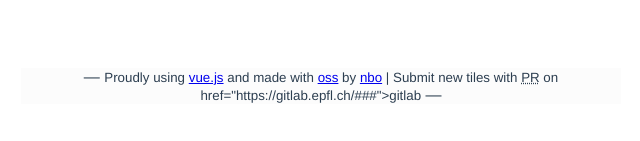
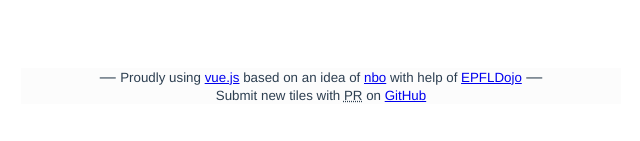
Before and after one commit to ponsfrilus/EPFLArrival, a Vue app: page / in a window 1280 px wide. Shown: the part 243-384 px from the top of the page, without its empty margins (319-959 px from the left). Built offline with nearby package versions, Linux system fonts and the light colour scheme; no server answers.

Commit message:
Fix link + updated info

```diff
--- a/src/layout/Footer.vue
+++ b/src/layout/Footer.vue
@@ -1,5 +1,6 @@
 <template>
   <footer>
-    &mdash; <small>Proudly using <a href="https://vuejs.org/v2/">vue.js</a> and made with <a href="https://en.wikipedia.org/wiki/Open-source_software">oss</a> by <a href="https://go.epfl.ch/nbo">nbo</a> | Submit new tiles with <acronym title="Pull Request" lang="en">PR</acronym> on <a>href="https://gitlab.epfl.ch/###">gitlab</a></small> &mdash;
+    &mdash; <small>Proudly using <a href="https://vuejs.org/v2/">vue.js</a> based on an idea of <a href="https://go.epfl.ch/nbo">nbo</a> with help of <a href="https://github.com/epfl-dojo">EPFLDojo</a></small> &mdash;<br />
+    <small>Submit new tiles with <acronym title="Pull Request" lang="en">PR</acronym> on <a href="https://github.com/ponsfrilus/EPFLArrival">GitHub</a></small>
   </footer>
 </template>
```
